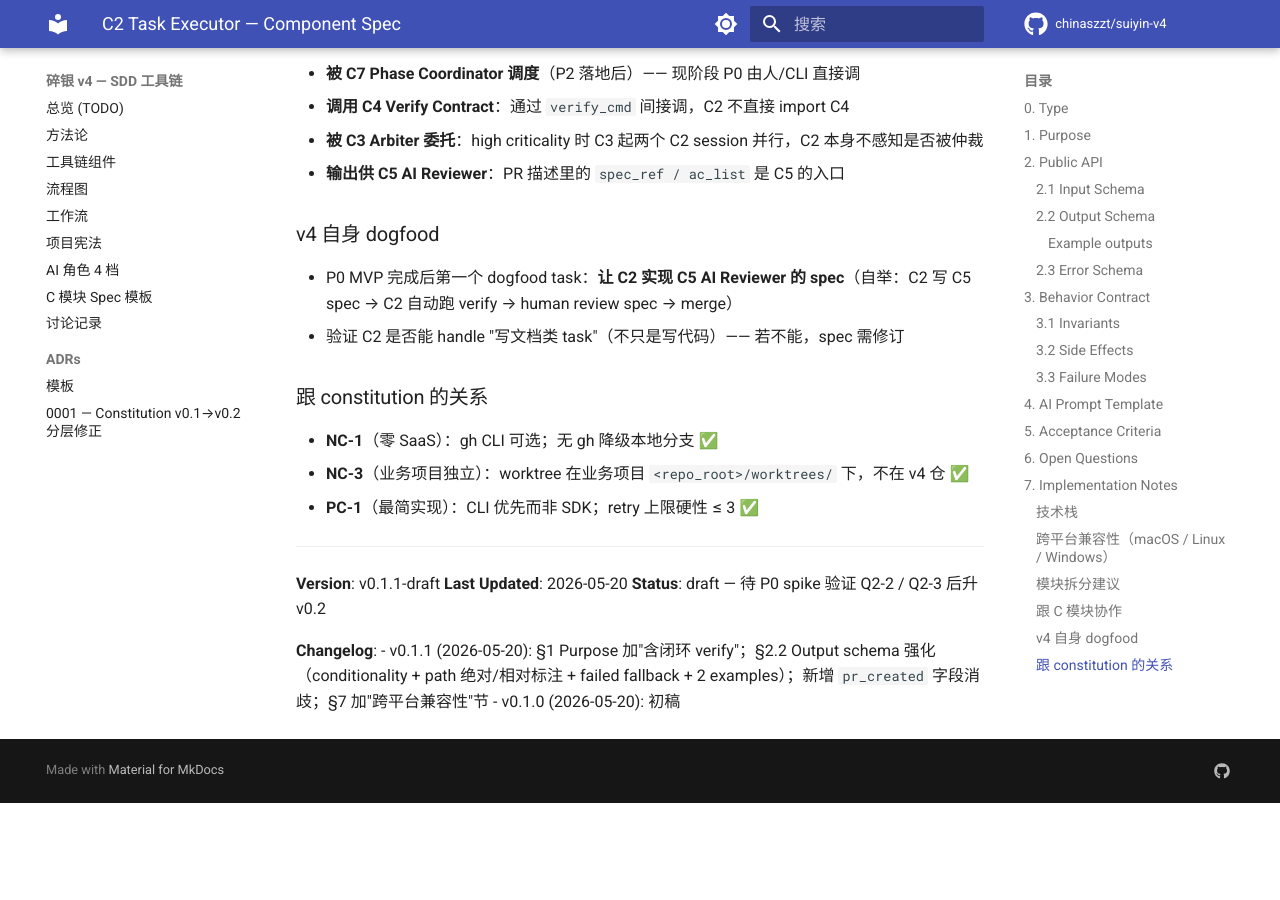
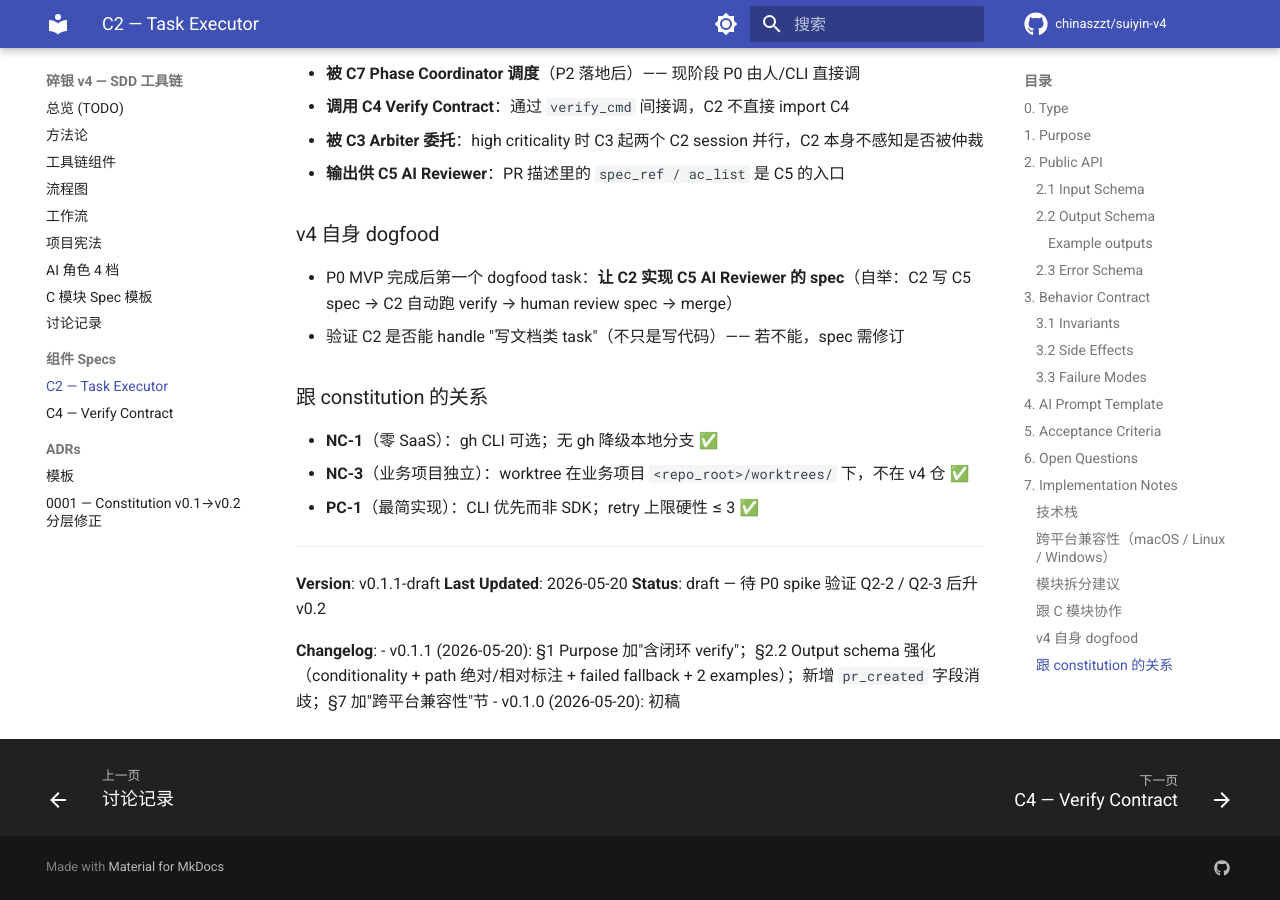
Before and after one commit to chinaszzt/suiyin-v4, an MkDocs documentation site: the page built from docs/sdd/components/c2-task-executor.md, in a window 1280 px wide and 900 px high, scrolled down 9006 px. Built offline with MkDocs 1.6.1 and Material for MkDocs 9.7.7, drawn with Linux system fonts in a browser that asks for light colours; comment, search, counter and statistics services are not loaded; before the commit the page ends 9809 px from its top, so only the background shows below that.

Commit message:
docs: mkdocs nav 加组件 Specs 节（C2 / C4）
让 PR #11 的 spec 在 Cloudflare Pages preview 里能直接看。

Co-Authored-By: Claude Opus 4.7 (1M context) <noreply@anthropic.com>

```diff
--- a/mkdocs.yml
+++ b/mkdocs.yml
@@ -50,6 +50,9 @@ nav:
   - AI 角色 4 档: role-profiles.md
   - C 模块 Spec 模板: component-spec-template.md
   - 讨论记录: discussion-notes.md
+  - 组件 Specs:
+      - C2 — Task Executor: components/c2-task-executor.md
+      - C4 — Verify Contract: components/c4-verify-contract.md
   - ADRs:
       - 模板: adrs/0000-adr-template.md
       - 0001 — Constitution v0.1→v0.2 分层修正: adrs/0001-constitution-v0.1-to-v0.2-layering-fix.md
```
